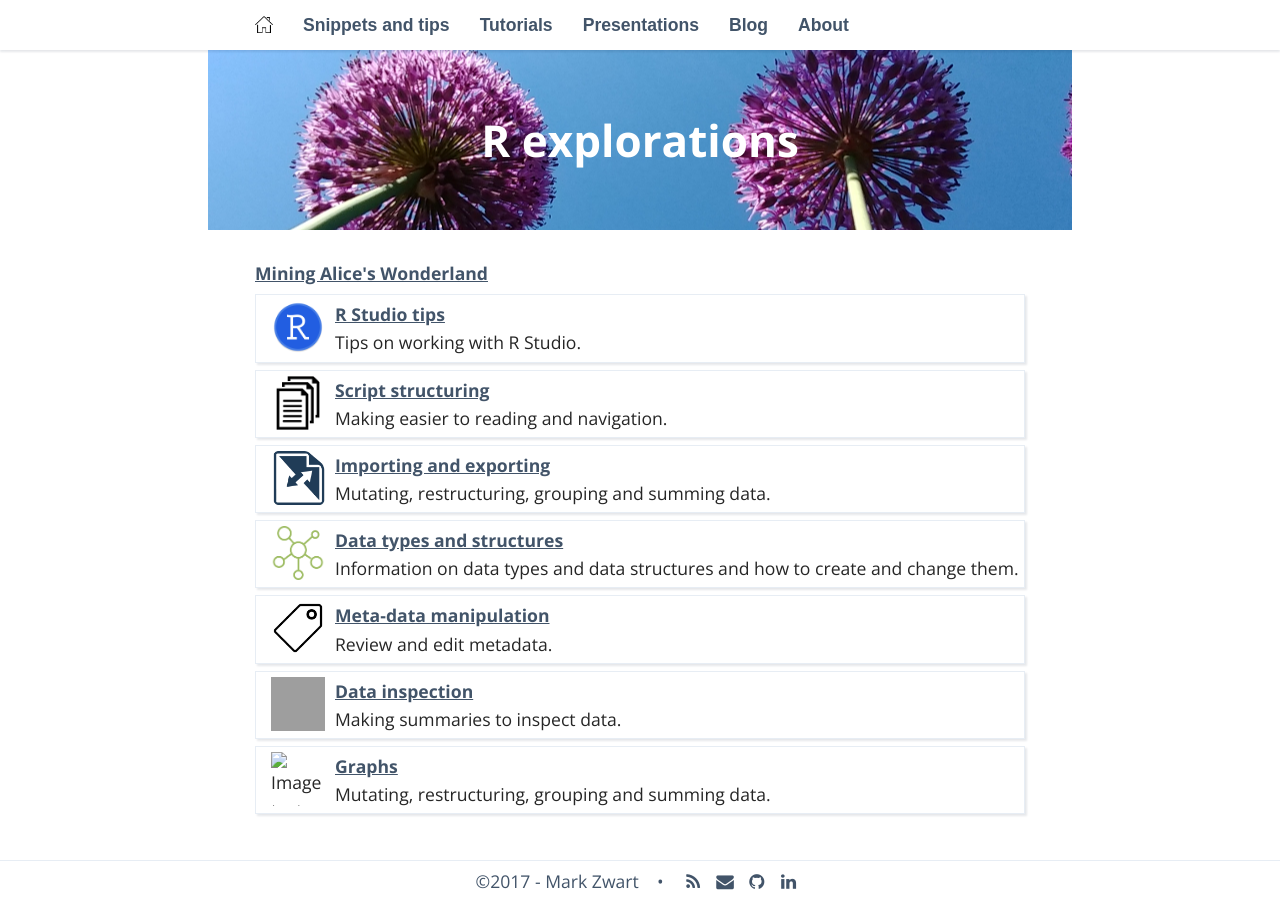
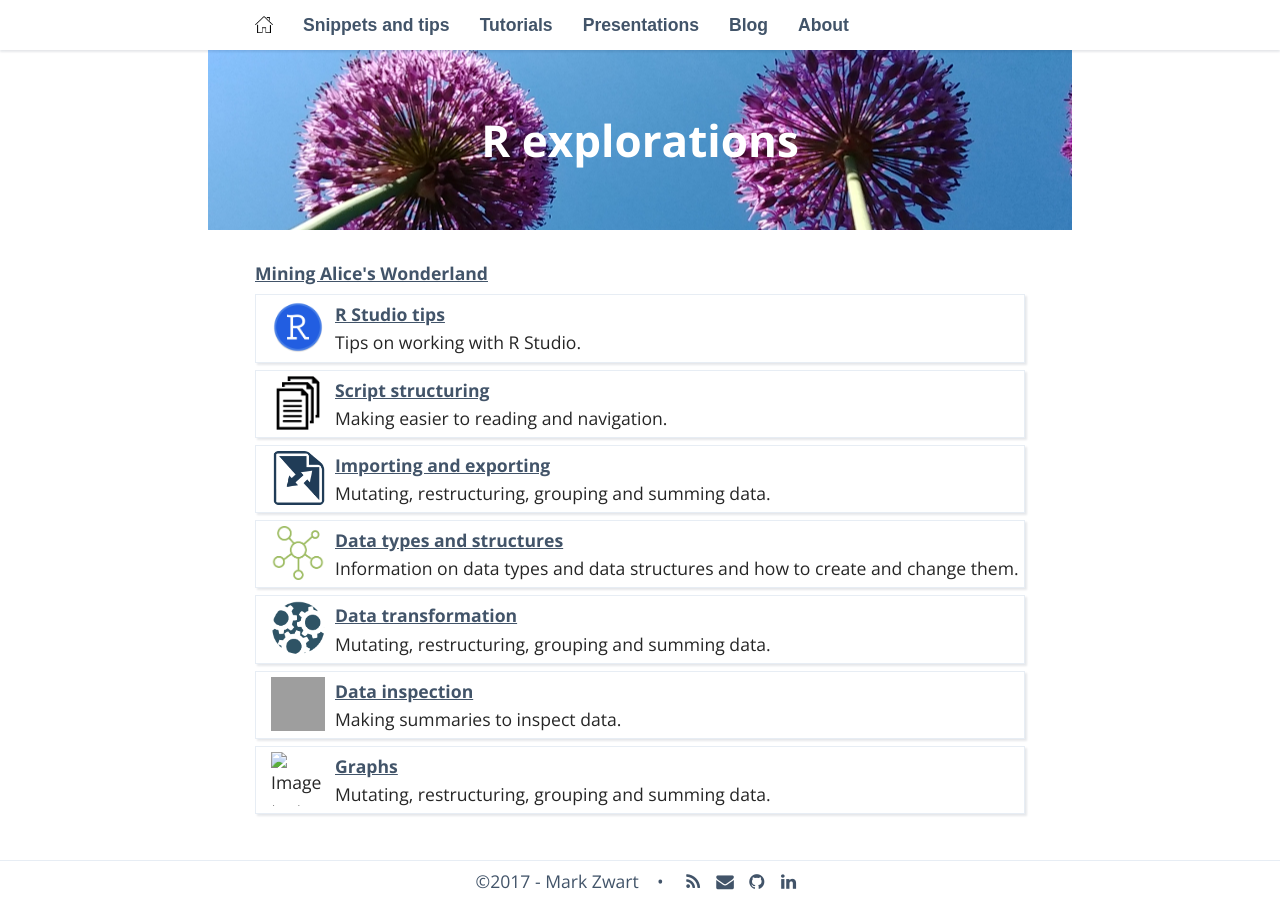
Before and after one commit to mark-me/mark-me.github.io, a Jekyll site: the page built from _pages/snippets-and-tips_diff.md, in a window 1280 px wide. Built offline with Jekyll 4.4.1, drawn with Linux system fonts in a browser that asks for light colours; nearby versions of some CDN libraries; some web fonts are replaced; our own code applies the rules of GitHub Pages for plain Markdown files; comment, search, counter and statistics services are not loaded; grey boxes are pictures that could not be loaded.

Commit message:
Update snippet-index.yml

```diff
--- a/_data/snippet-index.yml
+++ b/_data/snippet-index.yml
@@ -18,10 +18,10 @@
   description: Information on data types and data structures and how to create and change them.
   image: /_pages/snippets-and-tips/data-types.png
 
-- title: Meta-data manipulation
-  url: /meta-data-manipulation/
-  description: Review and edit metadata.
-  image: /_pages/snippets-and-tips/meta-data.png
+- title: Data transformation
+  url: /script-structuring/
+  description: Mutating, restructuring, grouping and summing data.
+  image: /_pages/snippets-and-tips/data-transformation.png
 
 - title: Data inspection
   url: /data-inspection/
```
